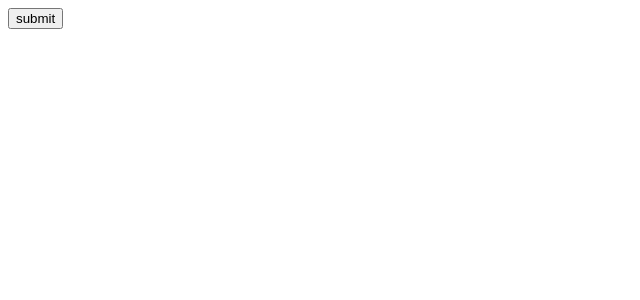
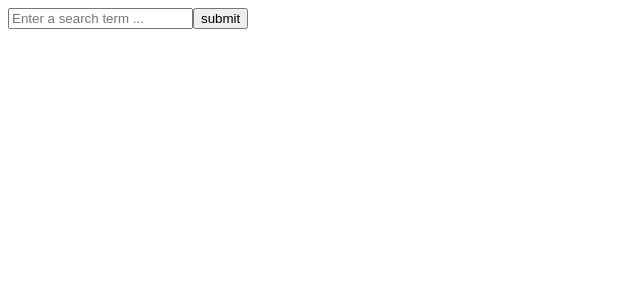
Before and after one commit to StrukovSergei/Recipe4Me, a React (Vite) app in the folder frontend/: page / in a window 1280 px wide. Shown: the top 300 px of the page, without its empty margins (0-640 px from the left). Built offline with nearby package versions, Linux system fonts and the light colour scheme.

Commit message:
search input

```diff
--- a/frontend/src/App.tsx
+++ b/frontend/src/App.tsx
@@ -5,7 +5,7 @@ import "./App.css"
 import { Recipe } from './types'
 
 const App = () => {
-  const [searchTerm, setSearchTerm] = useState("burgers")
+  const [searchTerm, setSearchTerm] = useState<string>("")
   const [recipes, setRecipes] = useState<Recipe[]>([])
 
   const handleSearchSubmit = async (event: FormEvent) => {
@@ -22,6 +22,7 @@ const App = () => {
   return (
     <div>
       <form onSubmit={(event) => handleSearchSubmit(event)}>
+        <input type='text' required placeholder='Enter a search term ...' value={searchTerm} onChange={(event) => setSearchTerm(event.target.value)}></input>
         <button>submit</button>
       </form>
       {recipes.map((recipe) => (
```
